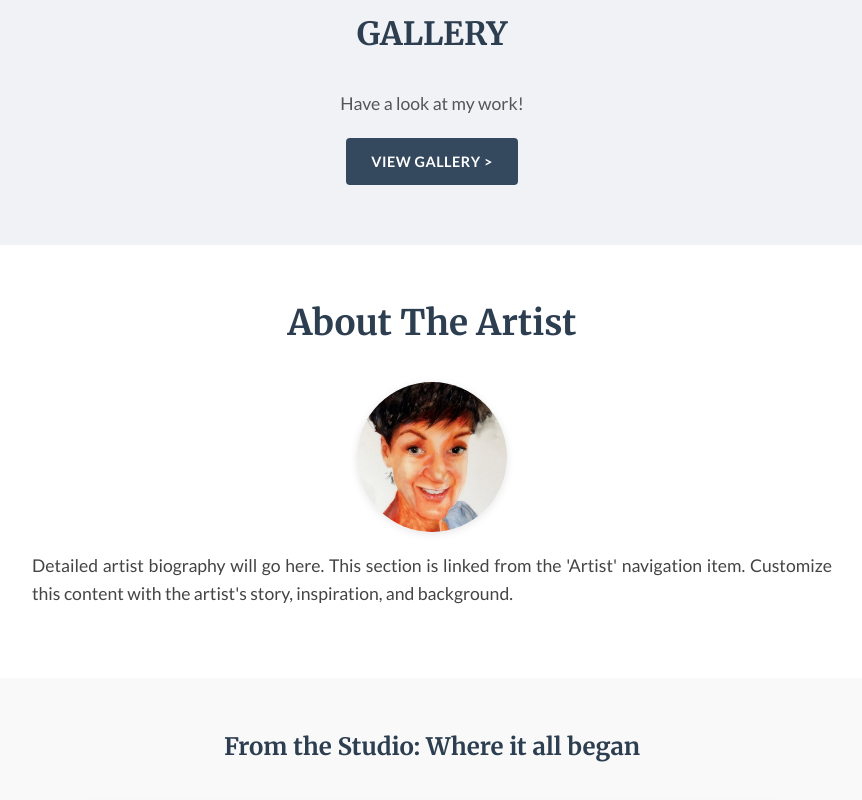
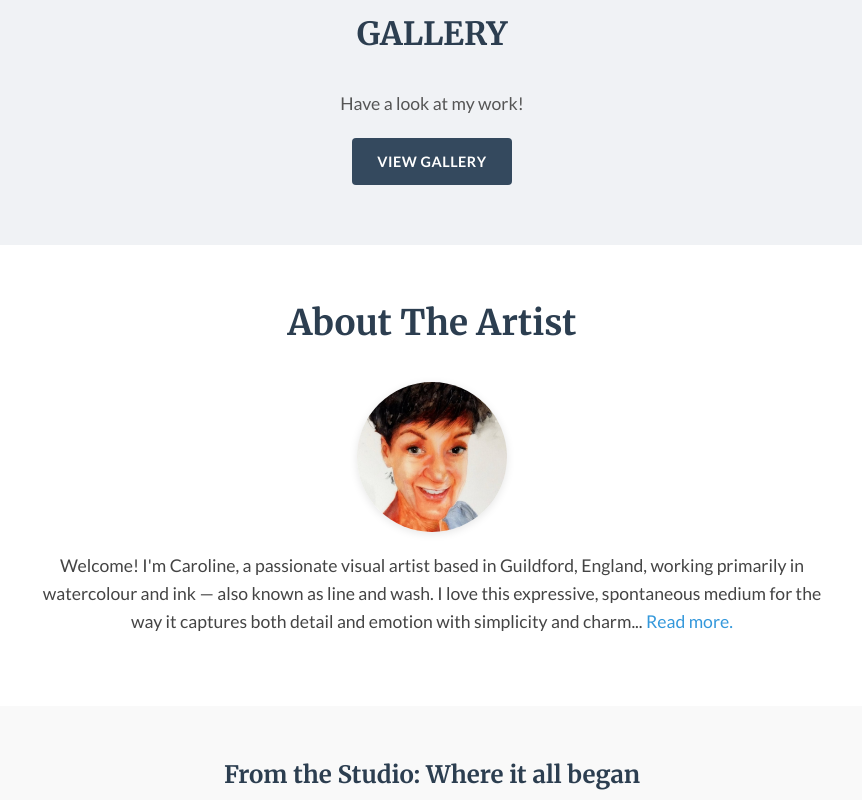
Before and after one commit to Tonywilson1211/Art-Website, a plain HTML site: page index.html in a window 1280 px wide. Shown: the part 1100-1900 px from the top of the page, without its empty margins (208-1070 px from the left). Drawn offline with Linux system fonts and the light colour scheme.

Commit message:
add artist brief on index and additional brief on footers

```diff
--- a/assets/style.css
+++ b/assets/style.css
@@ -330,8 +330,10 @@ img {
     color: #444;
     max-width: 800px;
     margin: 0 auto 20px auto;
-    text-align: justify;
+    text-align: center;
 }
+
+
 
 
 /* Footer Columns */
--- a/index.html
+++ b/index.html
@@ -84,7 +84,7 @@
             <div class="container text-center">
                 <h2>GALLERY</h2>
                 <p style="font-size: 1.1em; color: #555; margin-top: 10px; margin-bottom: 20px;">Have a look at my work!</p>
-                <a href="gallery.html" class="btn btn-secondary">View Gallery ></a>
+                <a href="gallery.html" class="btn btn-secondary">View Gallery</a>
             </div>
         </section>
 
@@ -92,7 +92,8 @@
             <div class="container">
                 <h2 class="section-title">About The Artist</h2>
                 <img src="assets/images/artist1.jpg" alt="Photo of Caroline J Hill" style="display: block; margin: 0 auto 20px auto; width: 150px; height: 150px; border-radius: 50%; object-fit: cover; box-shadow: 0 2px 8px rgba(0,0,0,0.1);">
-                <p>Detailed artist biography will go here. This section is linked from the 'Artist' navigation item. Customize this content with the artist's story, inspiration, and background.</p>
+                <p>Welcome! I'm Caroline, a passionate visual artist based in Guildford, England, working primarily in watercolour and ink — also known as line and wash. I love this expressive, spontaneous medium for the way it captures both detail and emotion with simplicity and charm...
+                <a href="artist.html" class="artist-btn">Read more.</a></p>
             </div>
         </section>
 
@@ -117,7 +118,7 @@
         <div class="container footer-columns-container">
             <div class="footer-column">
                 <h3>THE ARTIST</h3>
-                <p>A brief introduction to the artist. Explore more about their journey and inspiration.</p>
+                <p>I'm Caroline, a passionate visual artist based in Guildford, England, working primarily in watercolour and ink — also known as line and wash.</p>
                 <a href="artist.html" class="footer-link">Read More ></a>
             </div>
             <div class="footer-column">
```
Also changed, not shown: artist.html (+1 -1 lines), blog.html (+1 -1 lines), blog/blog-post-1.html (+1 -1 lines), categories/charcoal.html (+1 -1 lines), categories/coloured-pencil.html (+1 -1 lines), categories/graphite.html (+1 -1 lines), categories/illustration-cartoons.html (+1 -1 lines), categories/media-collage.html (+1 -1 lines), categories/outdoor-art.html (+1 -1 lines), categories/pastels.html (+1 -1 lines), categories/pen-ink.html (+1 -1 lines), categories/portrait-figures.html (+1 -1 lines), categories/quick-sketches.html (+1 -1 lines), categories/training-artwork.html (+1 -1 lines), 3 more files.
